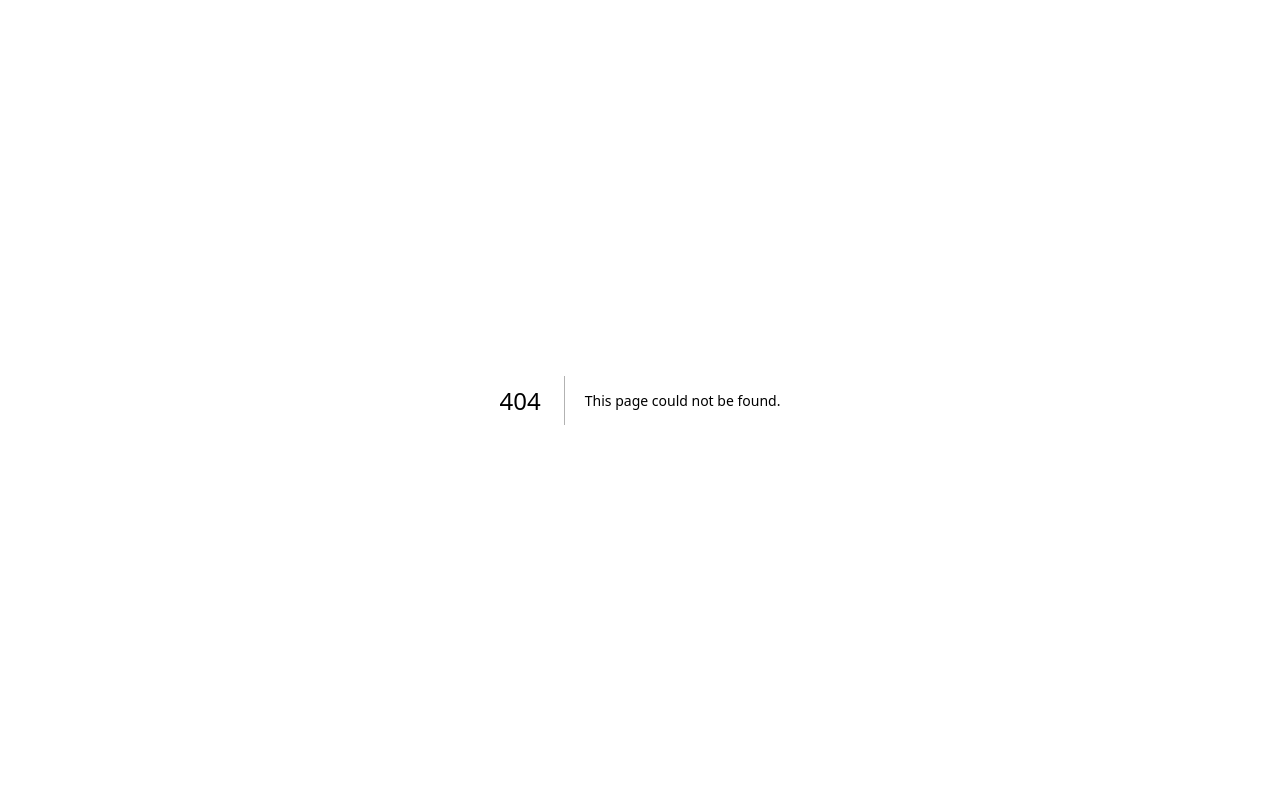
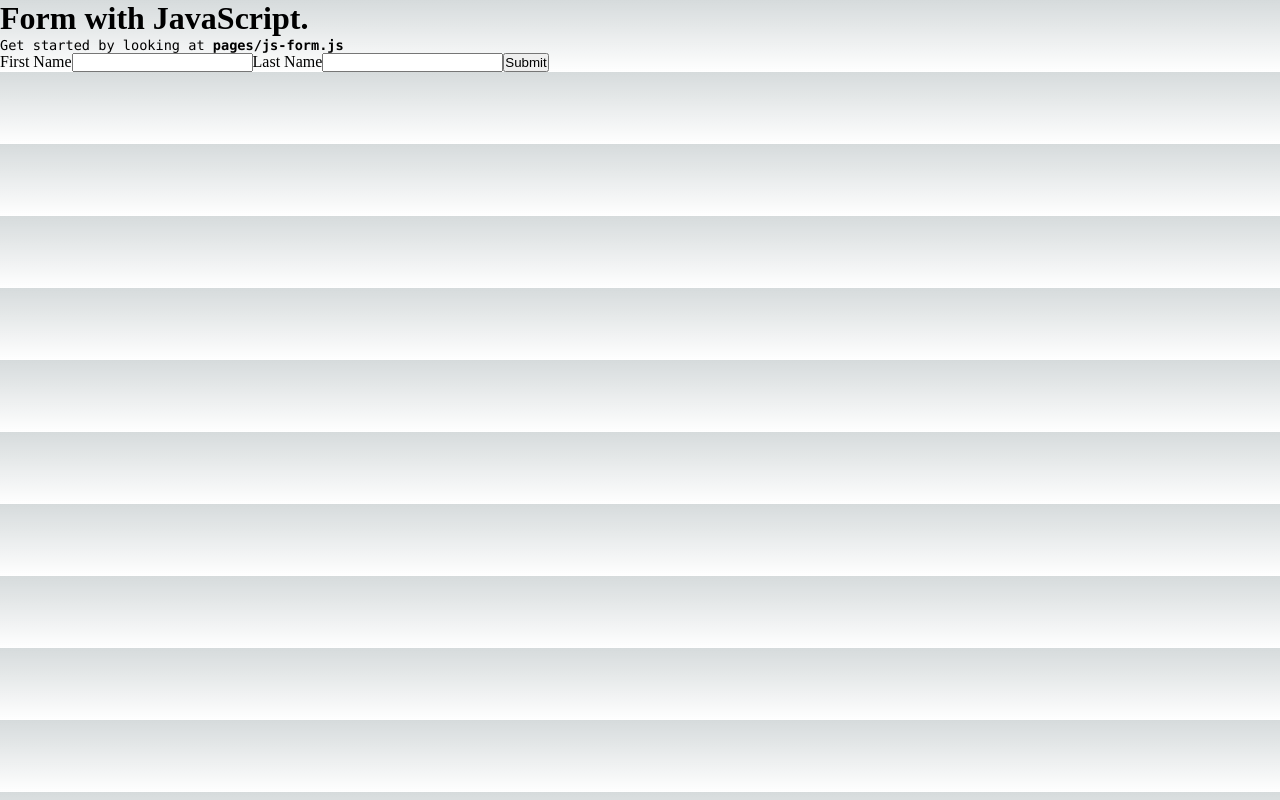
Before and after one commit to geunyoungno/nextjs-boilerplate, a Next.js app: page /js-form in a window 1280 px wide. Before the commit this address had no page. Built offline with nearby package versions, Linux system fonts and the light colour scheme.

Commit message:
add form

```diff
--- a/next.config.js
+++ b/next.config.js
@@ -3,6 +3,10 @@ const nextConfig = {
   reactStrictMode: true,
   pageExtensions: ['tsx', 'ts'],
   // unstable_runtimeJS: false,
+
+  compiler: {
+    // removeConsole: false,
+  },
 };
 
 module.exports = nextConfig;
--- /dev/null
+++ b/src/pages/api/form.ts
@@ -0,0 +1,22 @@
+import { NextApiRequest, NextApiResponse } from 'next';
+
+export default function handler(req: NextApiRequest, res: NextApiResponse) {
+  // Get data submitted in request's body.
+  const { body } = req;
+
+  // Optional logging to see the responses
+  // in the command line where next.js app is running.
+  // eslint-disable-next-line no-console
+  console.log('body: ', body);
+
+  // Guard clause checks for first and last name,
+  // and returns early if they are not found
+  if (body.first == null || body.last == null) {
+    // Sends a HTTP bad request error code
+    return res.status(400).json({ data: 'First or last name not found' });
+  }
+
+  // Found the name.
+  // Sends a HTTP success code
+  return res.status(200).json({ data: `${body.first} ${body.last}` });
+}
--- /dev/null
+++ b/src/pages/js-form.tsx
@@ -0,0 +1,57 @@
+import Link from 'next/link';
+import { FormEvent } from 'react';
+import styles from '#styles/Home.module.css';
+
+export default function PageWithJSbasedForm() {
+  // Handle the submit event on form submit.
+  const handleSubmit = async (event: FormEvent) => {
+    // Stop the form from submitting and refreshing the page.
+    event.preventDefault();
+
+    // Cast the event target to an html form
+    const form = event.target as HTMLFormElement;
+
+    // Get data from the form.
+    const data = {
+      first: form.first.value as string,
+      last: form.last.value as string,
+    };
+
+    // Send the form data to our API and get a response.
+    const response = await fetch('/api/form', {
+      // Body of the request is the JSON data we created above.
+      body: JSON.stringify(data),
+      // Tell the server we're sending JSON.
+      headers: {
+        'Content-Type': 'application/json',
+      },
+      // The method is POST because we are sending data.
+      method: 'POST',
+    });
+
+    // Get the response data from server as JSON.
+    // If server returns the name submitted, that means the form works.
+    const result = await response.json();
+    // eslint-disable-next-line no-alert
+    alert(`Is this your full name: ${result.data}`);
+  };
+  return (
+    <div className="container">
+      <h1 className={styles.title}>
+        Form <Link href="/">with</Link> JavaScript.
+      </h1>
+
+      <p className={styles.description}>
+        Get started by looking at <code className={styles.code}>pages/js-form.js</code>
+      </p>
+
+      <form onSubmit={handleSubmit}>
+        <label htmlFor="first">First Name</label>
+        <input type="text" id="first" name="first" required />
+        <label htmlFor="last">Last Name</label>
+        <input type="text" id="last" name="last" required />
+        <button type="submit">Submit</button>
+      </form>
+    </div>
+  );
+}
```
Also changed, not shown: src/pages/no-js-form.tsx (added, +13 -0 lines).
